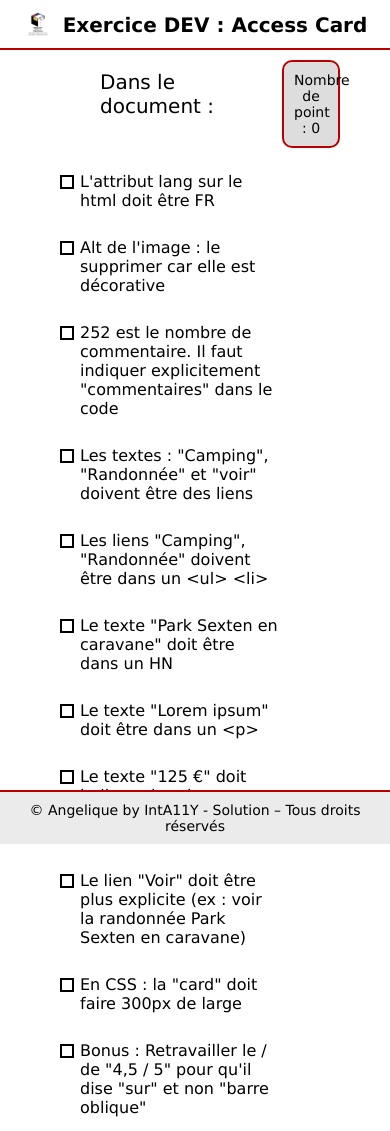
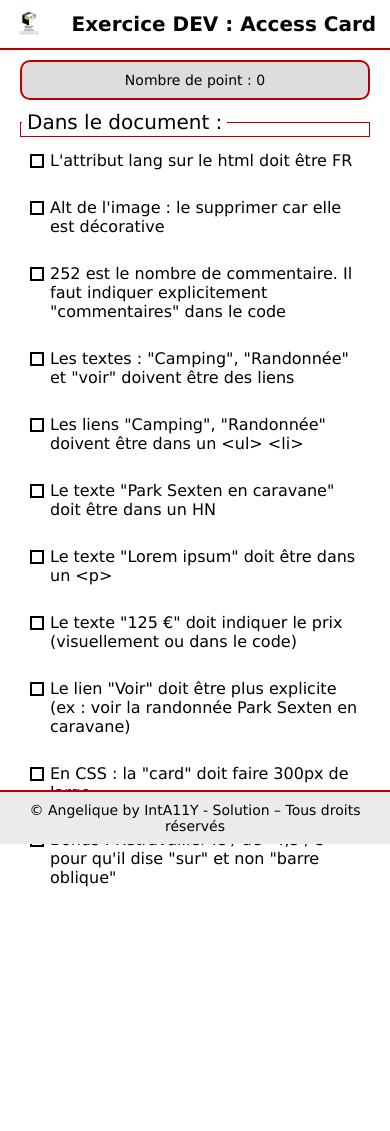
Before and after one commit to the-web-girl/Exercice-DEV-page-Access, a plain HTML site: page index.html in a window 390 px wide. After the commit the page ends 901 px from the top, so only its background shows below. Drawn offline with Linux system fonts and the light colour scheme.

Commit message:
add queries

```diff
--- a/src/styles/style.scss
+++ b/src/styles/style.scss
@@ -171,3 +171,56 @@ body {
 }
 
 // END FOOTER
+
+// MEDIA QUERIES
+
+@media screen and (max-width: 768px) {
+    .header {
+        padding: 1rem .5rem;
+        flex-direction: column;
+
+        h1 {
+            font-size: 1.5rem;
+        }
+    }
+}
+
+@media screen and (max-width: 850px) {
+    .main {
+        display: flex;
+        flex-direction: column-reverse;
+        width: 100%;
+
+        form {
+            width: 100%;
+            height: 100%;
+            padding: 0;
+
+            fieldset {
+                padding: .1rem;
+                border: 1px solid var(--color-effect);
+
+                legend {
+                    padding: 0 .5rem;
+                }
+            }
+        }
+
+        .compteur {
+            width: 100%;
+            margin: 1rem auto;
+
+            h2 {
+                font-size: 1.2rem;
+            }
+        }
+    }
+}
+
+@media screen and (max-width: 1280px) {
+    .main {
+        padding: 0 2rem;
+    }
+}
+
+// END MEDIA QUERIES
```
Also changed, not shown: src/styles/style.css, 1 other file.
